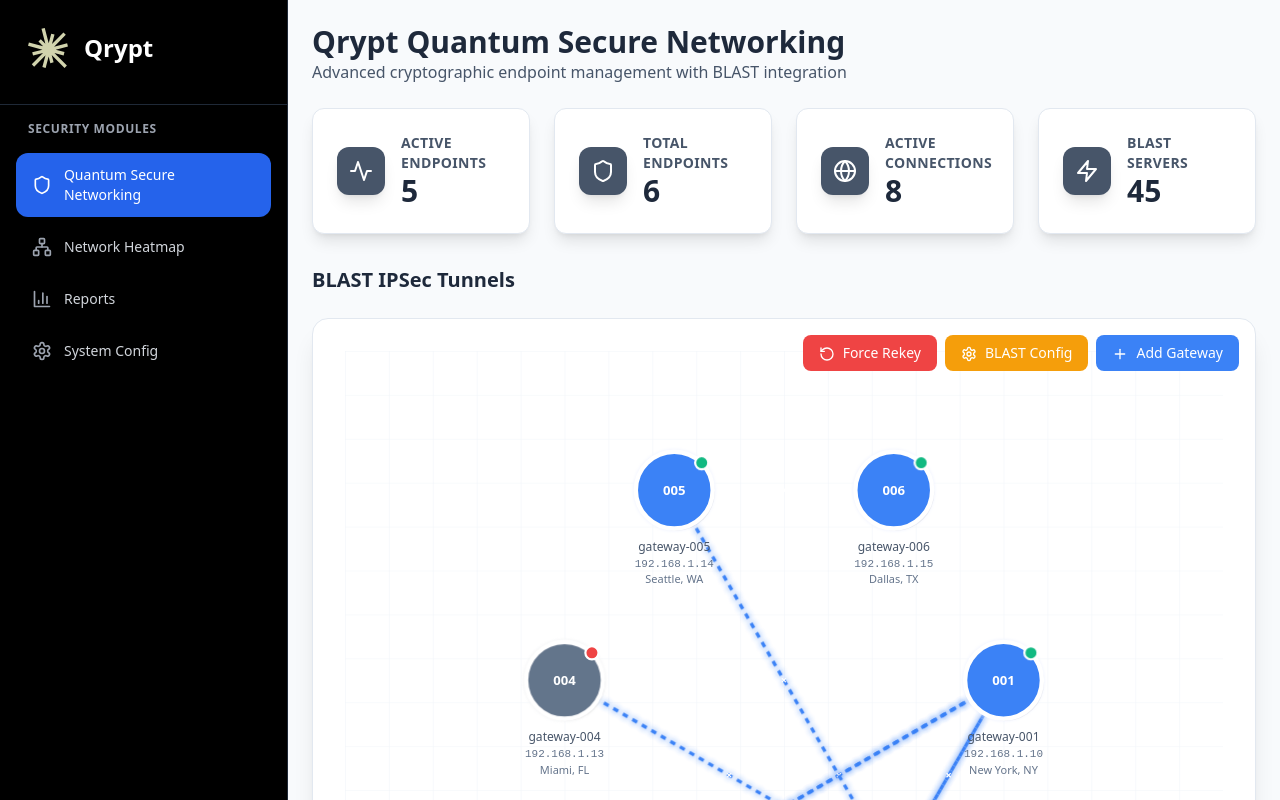
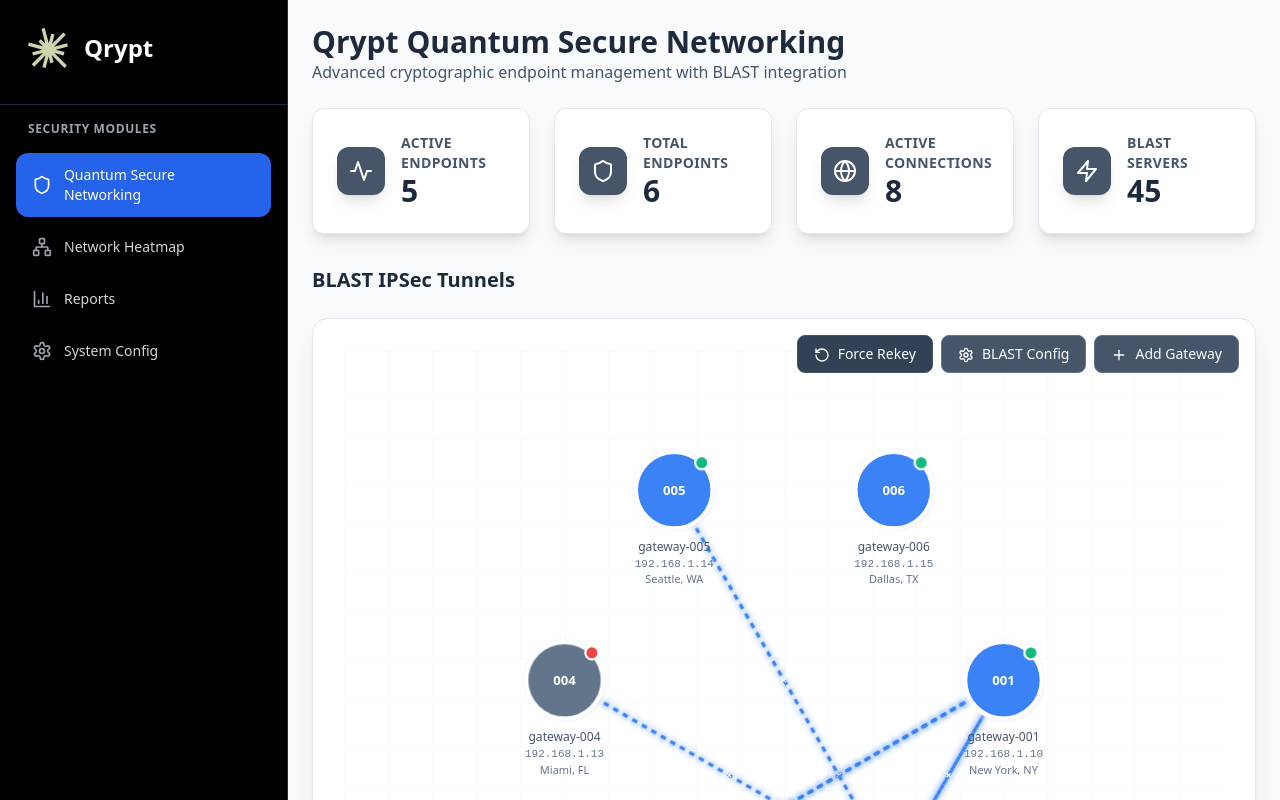
Before and after one commit to Grego22/design001, a React (Vite) app: page / in a window 1280 px wide. Shown: the top 800 px of the page. Built offline with nearby package versions, Linux system fonts and the light colour scheme.

Commit message:
Update button colors for cyber aesthetic

```diff
--- a/src/components/MeshNetwork.tsx
+++ b/src/components/MeshNetwork.tsx
@@ -388,14 +388,14 @@
       <div className="absolute top-4 right-4 flex space-x-2">
         <button
           onClick={() => setShowForceRekeyModal(true)}
-          className="px-4 py-2 bg-red-500 text-white rounded-lg font-medium text-sm hover:bg-red-600 transition-all duration-200"
+          className="px-4 py-2 bg-slate-700 text-white rounded-lg font-medium text-sm hover:bg-slate-800 transition-all duration-200 border border-slate-600"
         >
           <RotateCcw className="w-4 h-4 inline mr-2" />
           Force Rekey
         </button>
         <button
           onClick={() => setShowBlastConfig(!showBlastConfig)}
-          className="px-4 py-2 bg-amber-500 text-white rounded-lg font-medium text-sm hover:bg-amber-600 transition-all duration-200"
+          className="px-4 py-2 bg-slate-600 text-white rounded-lg font-medium text-sm hover:bg-slate-700 transition-all duration-200 border border-slate-500"
         >
           <Settings className="w-4 h-4 inline mr-2" />
           BLAST Config
@@ -404,8 +404,8 @@
           onClick={() => setIsAddingNode(!isAddingNode)}
           className={`px-4 py-2 rounded-lg font-medium text-sm transition-all duration-200 ${
             isAddingNode
-              ? 'bg-red-500 text-white hover:bg-red-600'
-              : 'bg-blue-500 text-white hover:bg-blue-600'
+              ? 'bg-slate-800 text-white hover:bg-slate-900 border border-slate-700'
+              : 'bg-slate-600 text-white hover:bg-slate-700 border border-slate-500'
           }`}
         >
           {isAddingNode ? (
```
